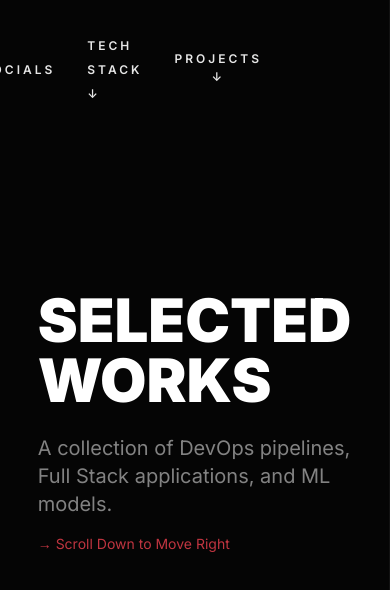
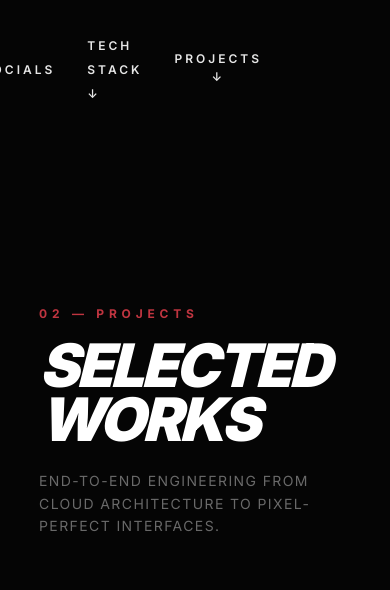
Before and after one commit to vidun-upek/Portfolio, a Next.js app in the folder pf/: page /projects in a window 390 px wide. Shown: the top 590 px of the page. Built offline with nearby package versions, Linux system fonts and the light colour scheme.

Commit message:
refactor: update project card geometry and horizontal scroll logic

```diff
--- a/pf/src/app/projects/page.tsx
+++ b/pf/src/app/projects/page.tsx
@@ -4,7 +4,7 @@ import ProjectsSection from "@/components/ProjectsSection";
 
 export default function Home() {
   return (
-    <main className="snap-container no-scrollbar bg-black text-white">
+    <main className="snap-container no-scrollbar">
       <Navbar />
       <HeroSection />
       <ProjectsSection />
--- a/pf/src/components/ProjectsSection.tsx
+++ b/pf/src/components/ProjectsSection.tsx
@@ -12,17 +12,17 @@ export default function ProjectsSection() {
   const trackRef = useRef<HTMLDivElement>(null);
 
   useEffect(() => {
-    // Safety check for browser environment
     if (typeof window === "undefined") return;
-
-    // Target the scroll snap container specifically
     const scroller = document.querySelector(".snap-container");
 
     const ctx = gsap.context(() => {
       if (!trackRef.current || !containerRef.current) return;
 
+      // Calculate the exact width of the track
       const totalWidth = trackRef.current.scrollWidth;
       const windowWidth = window.innerWidth;
+
+      // Stop the scroll exactly at the end of the last card
       const scrollAmount = totalWidth - windowWidth;
 
       gsap.to(trackRef.current, {
@@ -45,53 +45,105 @@ export default function ProjectsSection() {
   }, []);
 
   return (
-    <div ref={containerRef} className="snap-section bg-[#050505] overflow-hidden flex">
-      {/* Horizontal Track */}
-      <div ref={trackRef} className="flex h-full w-fit">
+    <div id="projects" ref={containerRef} className="snap-section bg-[#050505] overflow-hidden flex items-center">
+      {/* Height increased to 85vh for taller cards */}
+      <div ref={trackRef} className="flex h-[85vh] w-fit px-[10vw] gap-12 items-center">
 
-        {/* Intro Card */}
-        <div className="w-screen h-full flex items-center justify-center shrink-0 border-r border-white/5 p-20">
-          <div className="max-w-2xl">
-             <h2 className="text-6xl font-black text-white uppercase mb-6">Selected Works</h2>
-             <p className="text-white/50 text-xl max-w-md">
-               A collection of DevOps pipelines, Full Stack applications, and ML models.
-               <br/><span className="text-brand-red text-sm mt-4 block">→ Scroll Down to Move Right</span>
+        {/* Intro Section */}
+        <div className="w-[400px] h-full flex flex-col justify-center shrink-0 pr-20">
+             <span className="text-brand-red text-xs font-bold tracking-[0.4em] uppercase block mb-4">
+                02 — Projects
+             </span>
+             <h2 className="text-6xl font-black text-white uppercase italic tracking-tighter leading-[0.9] mb-6">
+               Selected<br/>Works
+             </h2>
+             <p className="text-white/40 text-sm leading-relaxed uppercase tracking-widest">
+               End-to-end engineering from cloud architecture to pixel-perfect interfaces.
              </p>
-          </div>
         </div>
 
-        {/* Project Cards */}
-        {stripProjects.map((p, i) => (
+        {/* Vertical Project Cards (5 cards) */}
+        {stripProjects.slice(0, 5).map((p, i) => (
           <div
             key={p.slug}
-            className="w-[80vw] md:w-[60vw] lg:w-[45vw] h-full shrink-0 border-r border-white/5 relative group cursor-pointer overflow-hidden sword-slash"
+            className="projectCard relative w-[380px] h-full shrink-0 rounded-2xl border border-white/10 bg-white/5 backdrop-blur-xl overflow-hidden group cursor-pointer"
           >
-            <Image
-              src={p.image}
-              alt={p.title}
-              fill
-              className="object-cover transition-transform duration-700 group-hover:scale-110 opacity-60 group-hover:opacity-100"
-            />
+            <div className="splash" />
 
-            <div className="absolute inset-0 bg-black/50 group-hover:bg-black/0 transition-colors duration-500" />
+            <div className="absolute inset-0 z-0">
+              <Image
+                src={p.image}
+                alt={p.title}
+                fill
+                className="object-cover grayscale transition-all duration-700 group-hover:grayscale-0 group-hover:scale-105 opacity-40 group-hover:opacity-100"
+              />
+              <div className="absolute inset-0 bg-gradient-to-t from-black via-black/40 to-transparent" />
+            </div>
 
-            {/* Sword Slash Element */}
-            <div className="absolute inset-0 sword-slash pointer-events-none" />
-
-            <div className="absolute bottom-0 left-0 p-12 w-full bg-gradient-to-t from-black via-black/50 to-transparent">
-              <span className="text-brand-red text-xs font-bold tracking-[0.3em] uppercase block mb-2">
+            <div className="absolute inset-0 p-10 flex flex-col justify-end z-10">
+              <span className="text-brand-red text-[10px] font-bold tracking-[0.4em] uppercase mb-2">
                 Project 0{i + 1}
               </span>
-              <h3 className="text-5xl font-black text-white uppercase italic tracking-tighter relative z-10">
+              <h3 className="text-4xl font-black text-white uppercase italic tracking-tighter mb-4 leading-none">
                 {p.title}
               </h3>
+
+              <div className="space-y-2 opacity-0 group-hover:opacity-100 transition-all duration-500 translate-y-4 group-hover:translate-y-0">
+                <p className="text-white/60 text-xs uppercase tracking-widest line-clamp-2">
+                  {p.description || "Scalable system architecture and automated deployment pipelines."}
+                </p>
+                <div className="flex flex-wrap gap-2 pt-2">
+                    {p.tech?.slice(0, 3).map(t => (
+                        <span key={t} className="text-[9px] border border-white/20 px-2 py-1 text-white/40 uppercase tracking-tighter">{t}</span>
+                    ))}
+                </div>
+              </div>
             </div>
           </div>
         ))}
 
-        {/* Spacer */}
-        <div className="w-[20vw] h-full shrink-0 bg-black/50" />
+        {/* Spacer removed to prevent scrolling into empty space */}
       </div>
+
+      <style jsx global>{`
+        .projectCard .splash {
+          pointer-events: none;
+          position: absolute;
+          inset: 0;
+          z-index: 20;
+          opacity: 0;
+          transform: translateX(-120%) skewX(-18deg);
+          background: linear-gradient(
+            115deg,
+            transparent 0%,
+            rgba(255, 255, 255, 0) 35%,
+            rgba(255, 255, 255, 0.7) 50%,
+            rgba(255, 255, 255, 0) 65%,
+            transparent 100%
+          );
+        }
+
+        .projectCard:hover .splash {
+          animation: splashMove 850ms ease-out forwards;
+        }
+
+        @keyframes splashMove {
+          0% {
+            opacity: 0;
+            transform: translateX(-120%) skewX(-18deg);
+          }
+          12% {
+            opacity: 0.8;
+          }
+          70% {
+            opacity: 0.4;
+          }
+          100% {
+            opacity: 0;
+            transform: translateX(140%) skewX(-18deg);
+          }
+        }
+      `}</style>
     </div>
   );
 }
```
